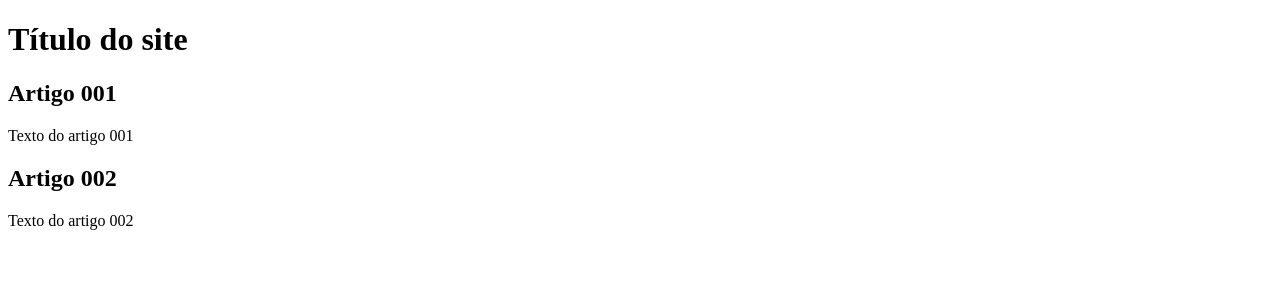
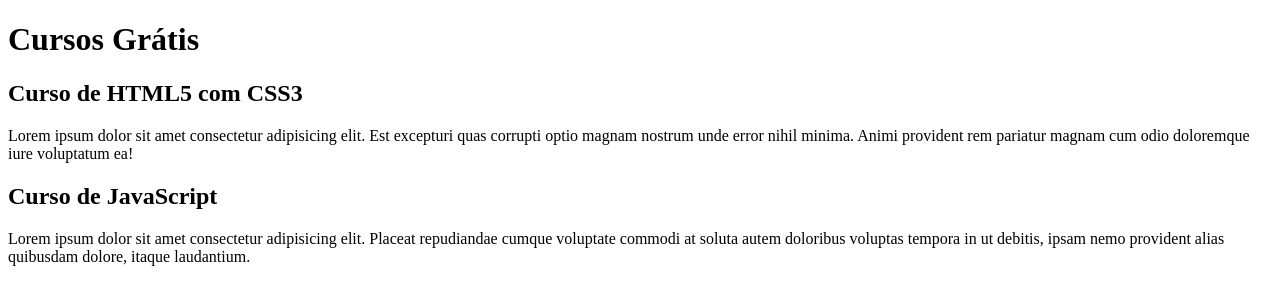
Before and after one commit to FrancThi/projeto-site, a plain HTML site: page index.html in a window 1280 px wide. Drawn offline with Linux system fonts and the light colour scheme.

Commit message:
comecei a escrever o conteúdo

```diff
--- a/index.html
+++ b/index.html
@@ -9,15 +9,15 @@
 <body>
     <main>
         <header>
-            <h1>Título do site</h1>
+            <h1>Cursos Grátis</h1>
         </header>
         <article>
-            <h2>Artigo 001</h2>
-            <p>Texto do artigo 001</p>
+            <h2>Curso de HTML5 com CSS3</h2>
+            <p>Lorem ipsum dolor sit amet consectetur adipisicing elit. Est excepturi quas corrupti optio magnam nostrum unde error nihil minima. Animi provident rem pariatur magnam cum odio doloremque iure voluptatum ea!</p>
         </article>
         <article>
-            <h2>Artigo 002</h2>
-            <p>Texto do artigo 002</p>
+            <h2>Curso de JavaScript</h2>
+            <p>Lorem ipsum dolor sit amet consectetur adipisicing elit. Placeat repudiandae cumque voluptate commodi at soluta autem doloribus voluptas tempora in ut debitis, ipsam nemo provident alias quibusdam dolore, itaque laudantium.</p>
         </article>
     </main>
 </body>
```
